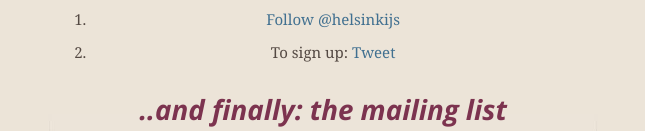
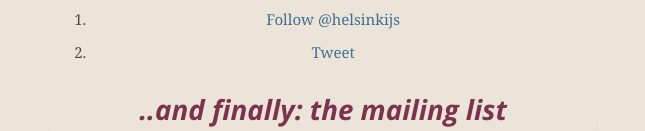
Before and after one commit to helsinkijs/helsinkijs.org, a plain HTML site: page peer-programming.html in a window 1280 px wide. Shown: the part 1419-1550 px from the top of the page, without its empty margins (317-962 px from the left). Drawn offline with nearby package versions, Linux system fonts and the light colour scheme.

Commit message:
Removed superfluous text

```diff
--- a/peer-programming.html
+++ b/peer-programming.html
@@ -85,7 +85,7 @@
     <p style="text-align:center;"><a href="https://twitter.com/helsinkijs" class="twitter-follow-button" data-show-count="false">Follow @helsinkijs</a></p>     <script>!function(d,s,id){var js,fjs=d.getElementsByTagName(s)[0];if(!d.getElementById(id)){js=d.createElement(s);js.id=id;js.src="//platform.twitter.com/widgets.js";fjs.parentNode.insertBefore(js,fjs);}}(document,"script","twitter-wjs");</script>
   </li>
   <li>
-    <p style="text-align:center;">To sign up: <a href="https://twitter.com/share?via=helsinkijs&text=I%20want%20to%20join&hashtags=helsinkijs,peerprogramming" class="twitter-share-button" data-lang="en">Tweet</a></p>
+    <p style="text-align:center;"><a href="https://twitter.com/share?via=helsinkijs&text=I%20want%20to%20join&hashtags=helsinkijs,peerprogramming" class="twitter-share-button" data-lang="en">Tweet</a></p>
     <script>!function(d,s,id){var js,fjs=d.getElementsByTagName(s)[0];if(!d.getElementById(id)){js=d.createElement(s);js.id=id;js.src="https://platform.twitter.com/widgets.js";fjs.parentNode.insertBefore(js,fjs);}}(document,"script","twitter-wjs");</script>
   </li>
 </ol>
```
